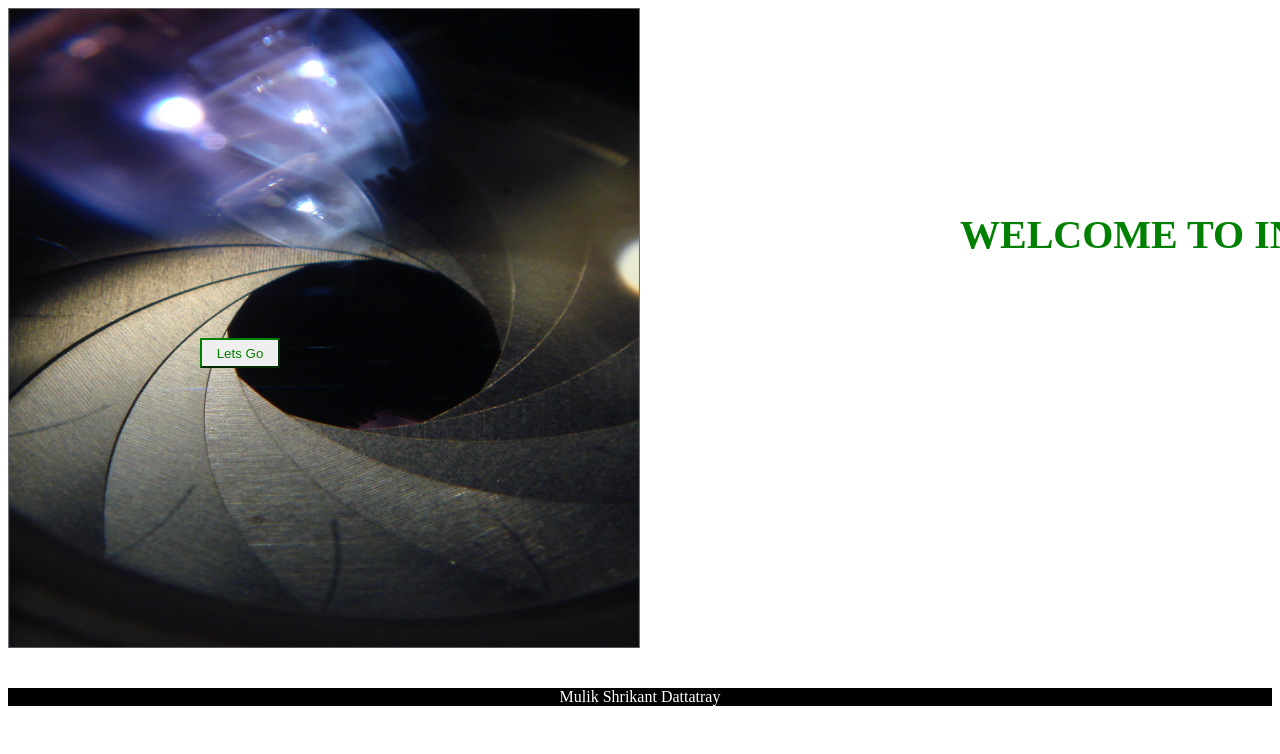
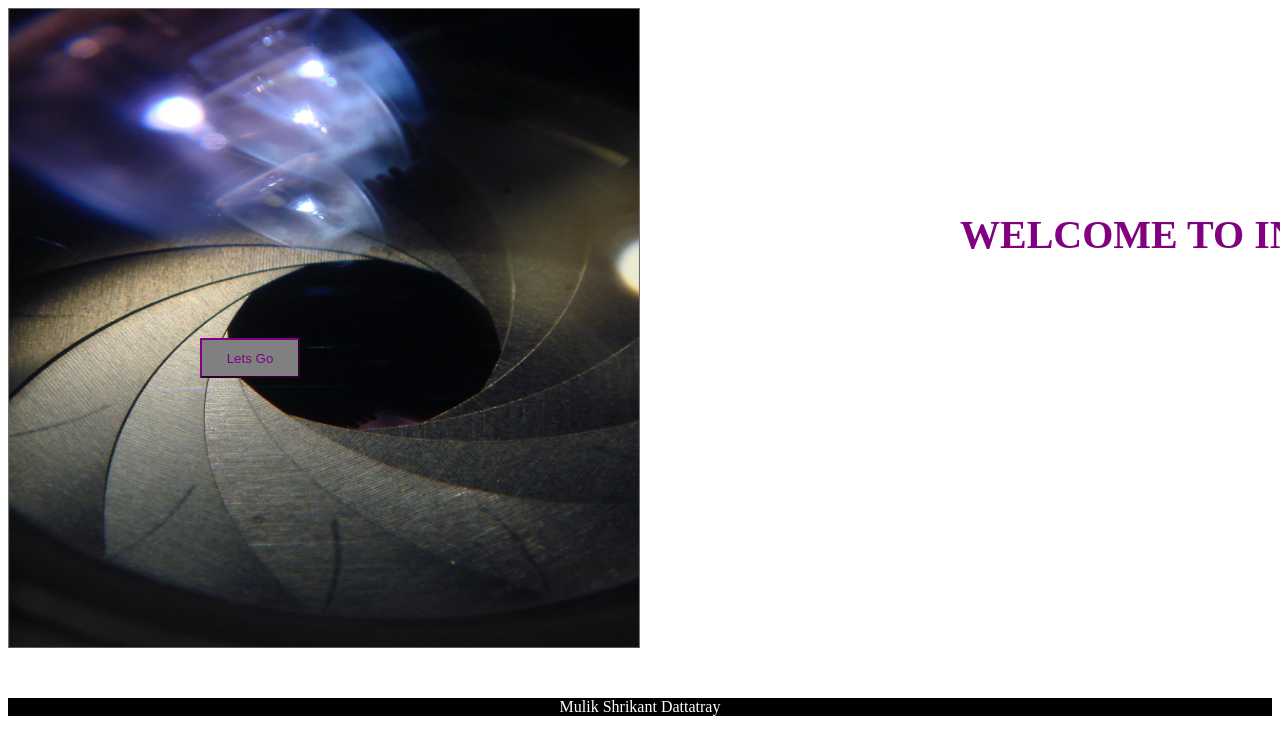
Before and after one commit to MulikShrikantDattatray14/instaclone-frontend-2023, a React (Create React App) app: page / in a window 1280 px wide. Shown: the top 754 px of the page. Built offline with nearby package versions, Linux system fonts and the light colour scheme.

Commit message:
Update App.css

```diff
--- a/src/Styles/App.css
+++ b/src/Styles/App.css
@@ -96,17 +96,21 @@ h3{
   bottom: 50vh;
   left: 25vw;
   font-size: 2.5rem;
-  color: green;
+  color: purple;
 }
 #btn button{
   position: relative;
     bottom: 40vh;
     left: 15vw;
-    height: 30px;
-    width: 80px;
-    color: green;
-    border-color: green;
+    height: 40px;
+    width: 100px;
+    color: purple;
+    border-color:purple;
     border-radius: 2%;
+  background-color:grey;
+}
+#btn button:hover{
+  background-color:blue;
 }
 
 .form-container{
```
